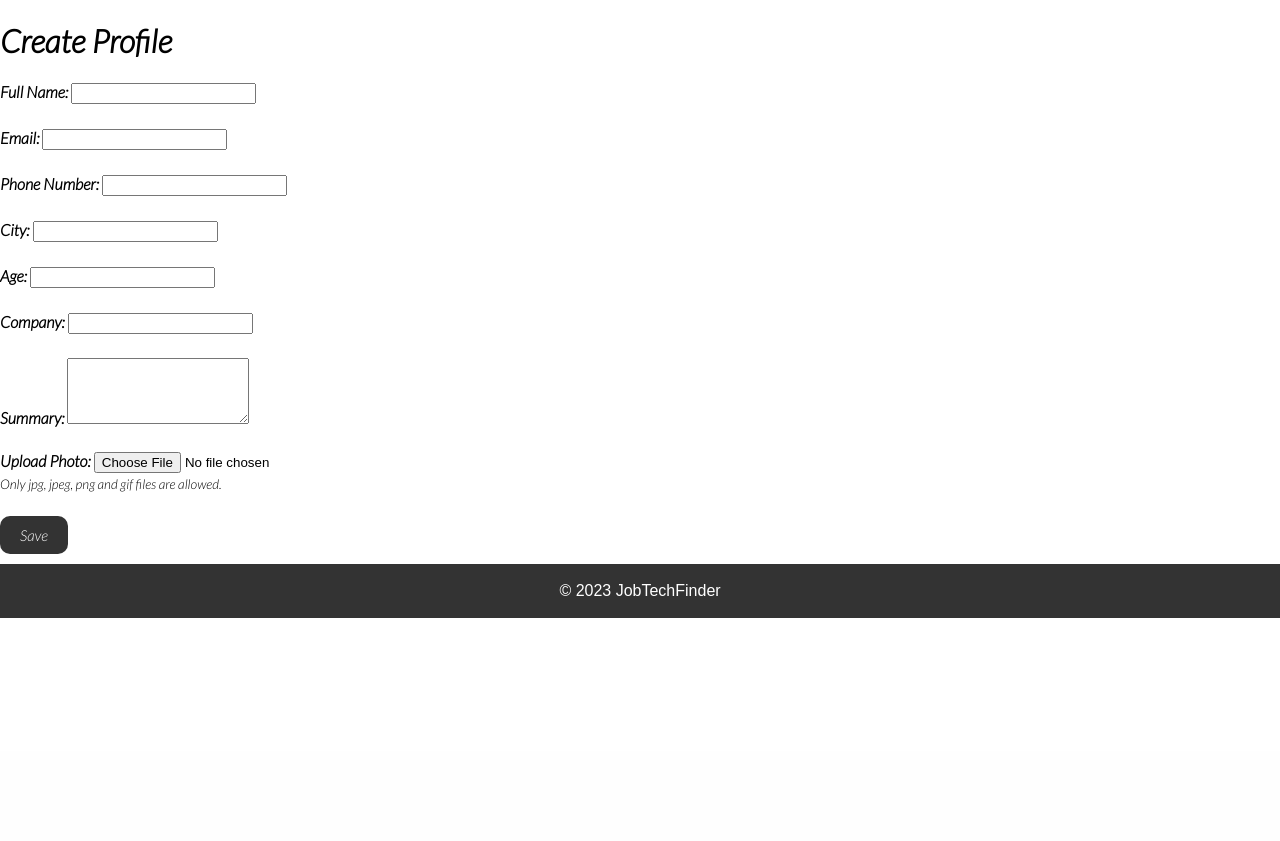
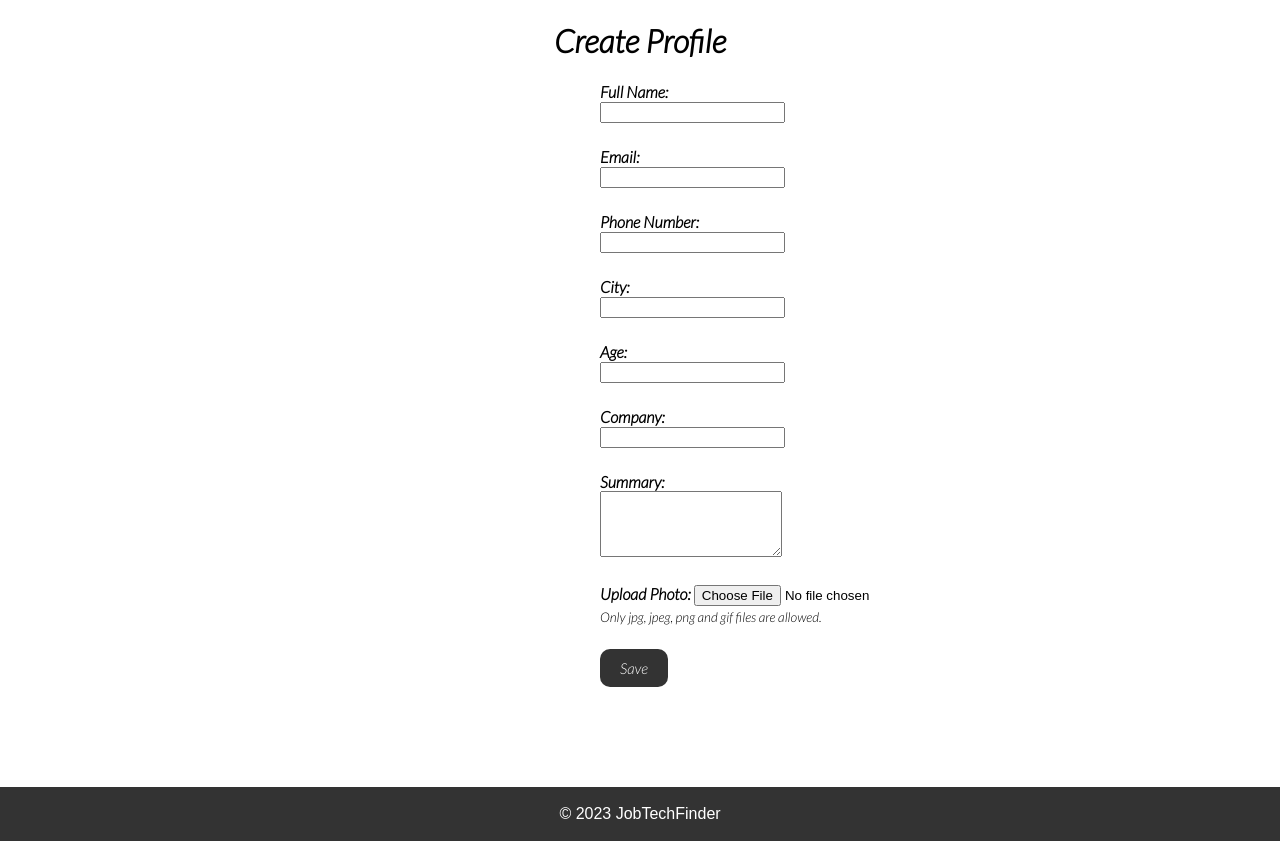
Before and after one commit to TopazAakal/JuniorTechFinder, a Django app: page /createProfileRecruiters/ in a window 1280 px wide. Shown: the part 49-890 px from the top of the page. Before the commit the page ends 667 px from the top, so only its background shows below. Run offline with Django 4.2, Linux system fonts and the light colour scheme; the visitor is signed in with stand-in values (Sample User, id 1); data that the repository does not hold is empty; some web fonts are replaced.

Commit message:
BSPMC235-168

```diff
--- a/Recruiters/templates/createProfileRecruiters.html
+++ b/Recruiters/templates/createProfileRecruiters.html
@@ -13,18 +13,20 @@
 {% endif %}
 
 <!-- Create Profile form -->
-<div class="create rec_prof">
+<div class="create rec_prof" style="text-align: center;" >
     <h1>Create Profile</h1>
-    <form action="{% url 'createProfileRecruiters' %}" method="POST" enctype="multipart/form-data">
+    <form action="{% url 'createProfileRecruiters' %}" method="POST" enctype="multipart/form-data" style="text-align: center; margin-bottom: 90px; text-align: left; margin-left:600px;">
         {% csrf_token %}
         <div class="form-group">
             <label for="full_name"><strong>Full Name: </strong></label>
+            <br>
             <input type="text" class="form-control" id="full_name" name="full_name" required pattern="[A-Za-z ]+">
             <span id="nameError" class="text-danger"></span>
         </div>
         <br>
         <div class="form-group">
             <label for="email"><strong>Email:</strong></label>
+            <br>
             <input type="email" class="form-control" id="email" name="email" required>
             <span id="emailError" class="text-danger"></span>
         </div>
@@ -32,6 +34,7 @@
 
         <div class="form-group">
             <label for="phone_number"><strong>Phone Number:</strong></label>
+            <br>
             <input type="tel" class="form-control" id="phone_number" name="phone_number" required pattern="[0-9]{10}">
             <span id="phoneError" class="text-danger"></span>
 
@@ -40,6 +43,7 @@
 
         <div class=" form-group">
             <label for="city"><strong>City:</strong></label>
+            <br>
             <input type="text" class="form-control" id="city" name="city" required pattern="[A-Za-z\s\.\-\,]+">
             <span id="cityError" class="text-danger"></span>
         </div>
@@ -47,6 +51,7 @@
 
         <div class="form-group">
             <label for="age"><strong>Age:</strong></label>
+            <br>
             <input type="number" class="form-control" id="age" name="age" required min="1">
             <span id="ageError" class="text-danger"></span>
         </div>
@@ -54,12 +59,14 @@
 
         <div class=" form-group">
             <label for="company"><strong>Company:</strong></label>
+            <br>
             <input type="text" class="form-control" id="company" name="company">
         </div>
         <br>
 
         <div class="form-group">
             <label for="summary"><strong>Summary:</strong></label>
+            <br>
             <textarea class="form-control" id="summary" name="summary" rows="4"></textarea>
         </div>
         <br>
```
